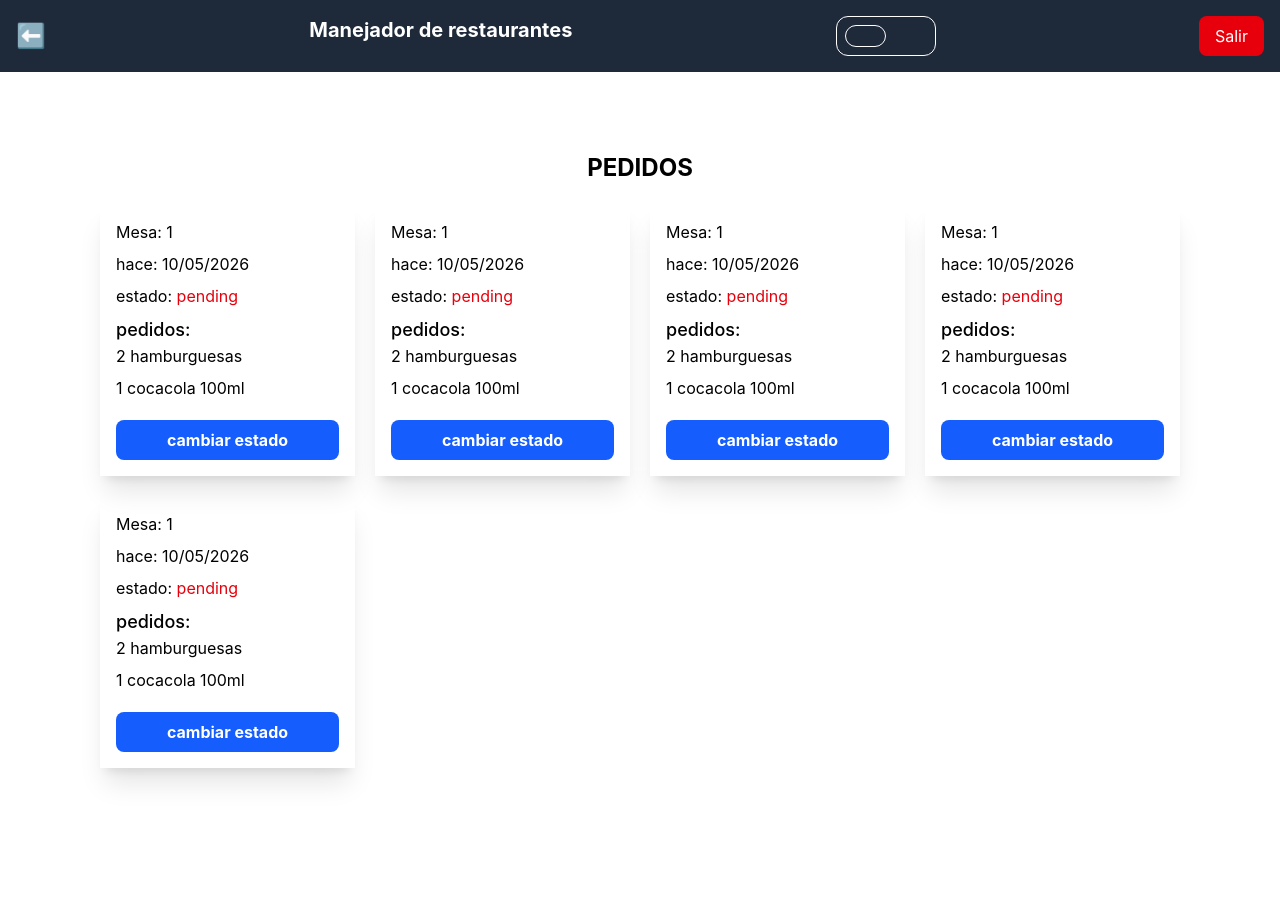
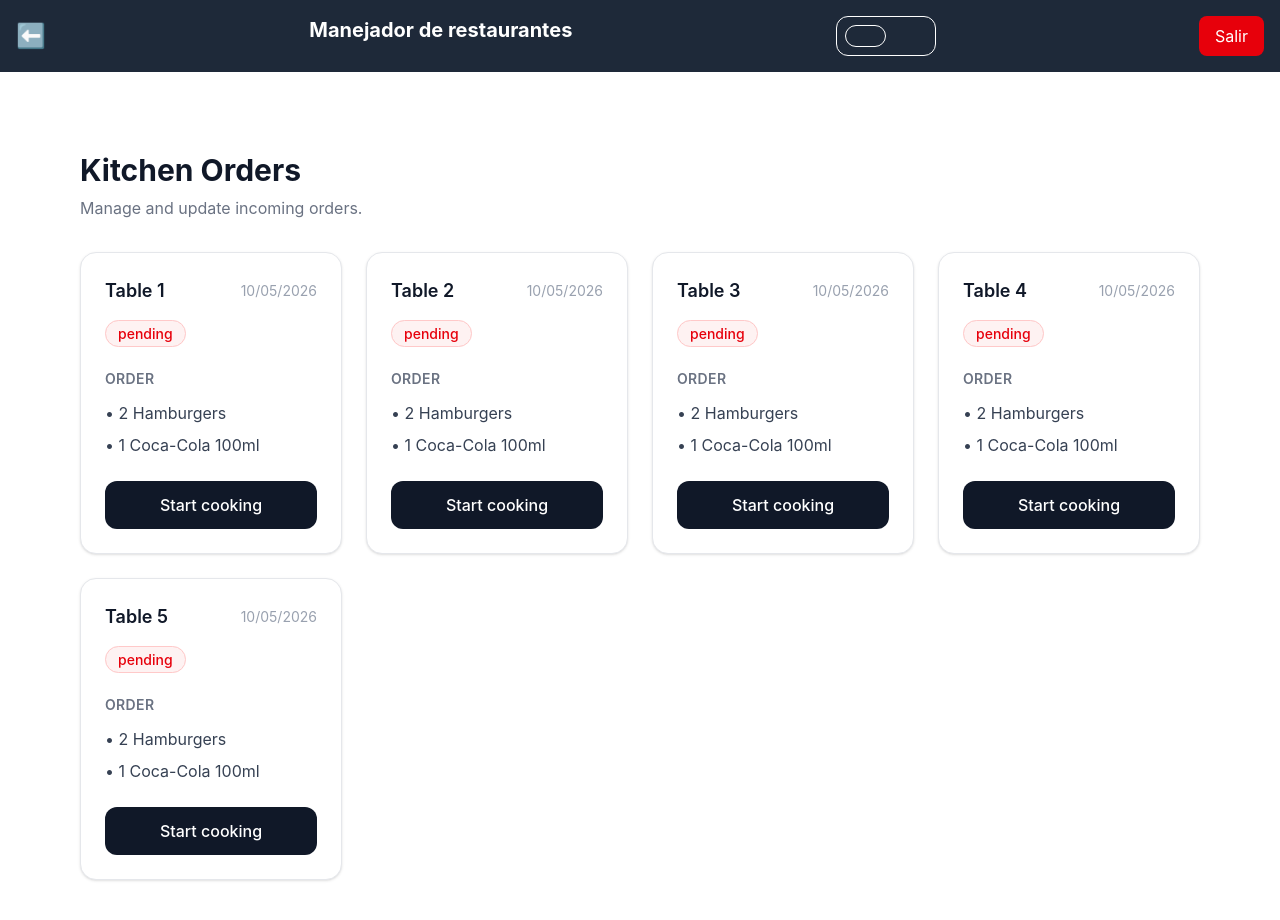
Before and after one commit to and1ru/restaurante-front, a React (Vite) app: page /private/chef in a window 1280 px wide. Shown: the top 920 px of the page. Built offline with nearby package versions, Linux system fonts and the light colour scheme.

Commit message:
se mejoro el estilo de los chefs

```diff
--- a/src/components/pedido-card-component.tsx
+++ b/src/components/pedido-card-component.tsx
@@ -12,30 +12,64 @@ export const CardPedido = ({ mesa, date }: Props) => {
   const [estadoPedido, setEstadoPedido] = useState<EstadoPedido>("pending");
 
   function handleClick() {
-    if(estadoPedido === "pending"){
-        setEstadoPedido("cooking")
+    if (estadoPedido === "pending") {
+      setEstadoPedido("cooking");
     }
 
-    if(estadoPedido === "cooking"){
-        setEstadoPedido("ready")
+    if (estadoPedido === "cooking") {
+      setEstadoPedido("ready");
     }
   }
 
+  const statusStyle = {
+    pending: "bg-red-50 text-red-600 border-red-200",
+    cooking: "bg-amber-50 text-amber-600 border-amber-200",
+    ready: "bg-green-50 text-green-600 border-green-200",
+  };
+
   return (
-    <div key={mesa} className="shadow-xl shadow-gray w-full p-4 flex flex-col gap-2 ">
-      <p>Mesa: {mesa}</p>
-      <p>hace: {date}</p>
-      <p>estado: <span  className={`${estadoPedido === "pending" ? "text-red-600" : estadoPedido === "cooking" ? "text-yellow-500" : "text-green-500" }`}>{estadoPedido}</span></p>
-      <div>
-        <p className="font-medium text-lg">pedidos:</p>
-        <ul className="flex flex-col gap-2">
-          <li>2 hamburguesas</li>
-          <li>1 cocacola 100ml</li>
+    <article className="rounded-2xl border border-gray-200 bg-white p-6 shadow-sm transition hover:shadow-md">
+      <div className="flex items-center justify-between">
+        <h2 className="text-lg font-semibold text-gray-900">
+          Table {mesa}
+        </h2>
+
+        <span className="text-sm text-gray-400">{date}</span>
+      </div>
+
+      <div className="mt-4">
+        <span
+          className={`rounded-full border px-3 py-1 text-sm font-medium ${statusStyle[estadoPedido]}`}
+        >
+          {estadoPedido}
+        </span>
+      </div>
+
+      <div className="mt-6">
+        <h3 className="mb-3 text-sm font-semibold uppercase tracking-wide text-gray-500">
+          Order
+        </h3>
+
+        <ul className="space-y-2 text-gray-700">
+          <li>• 2 Hamburgers</li>
+          <li>• 1 Coca-Cola 100ml</li>
         </ul>
       </div>
-      <button
-      className={`mt-3 p-2 rounded-lg w-full text-white font-bold ${estadoPedido === "pending" ? "bg-blue-600" : estadoPedido === "cooking" ? "bg-green-500" : "hidden" }`}
-      onClick={handleClick}>cambiar estado</button>
-    </div>
+
+      {estadoPedido !== "ready" && (
+        <button
+          onClick={handleClick}
+          className={`mt-6 w-full rounded-xl py-3 font-medium text-white transition ${
+            estadoPedido === "pending"
+              ? "bg-gray-900 hover:bg-black"
+              : "bg-green-600 hover:bg-green-700"
+          }`}
+        >
+          {estadoPedido === "pending"
+            ? "Start cooking"
+            : "Mark as ready"}
+        </button>
+      )}
+    </article>
   );
 };
--- a/src/page/chef-page.tsx
+++ b/src/page/chef-page.tsx
@@ -2,15 +2,21 @@ import { CardPedido } from "../components/pedido-card-component";
 
 export const ChefPage = () => {
   return (
-    <>
-        <h1 className="text-center text-2xl font-bold ">PEDIDOS</h1>
-        <section className="p-5 mb-10 flex flex-col gap-5 md:grid md:grid-cols-2 xl:grid-cols-4">
-          <CardPedido mesa={1} estado="pendiente" date="10/05/2026" />
-          <CardPedido mesa={1} estado="pendiente" date="10/05/2026" />
-          <CardPedido mesa={1} estado="pendiente" date="10/05/2026" />
-          <CardPedido mesa={1} estado="pendiente" date="10/05/2026" />
-          <CardPedido mesa={1} estado="pendiente" date="10/05/2026" />
-        </section>
-    </>
+    <div className="space-y-8">
+      <div>
+        <h1 className="text-3xl font-bold text-gray-900">Kitchen Orders</h1>
+        <p className="mt-2 text-gray-500">
+          Manage and update incoming orders.
+        </p>
+      </div>
+
+      <section className="grid gap-6 sm:grid-cols-2 xl:grid-cols-4">
+        <CardPedido mesa={1} estado="pendiente" date="10/05/2026" />
+        <CardPedido mesa={2} estado="pendiente" date="10/05/2026" />
+        <CardPedido mesa={3} estado="pendiente" date="10/05/2026" />
+        <CardPedido mesa={4} estado="pendiente" date="10/05/2026" />
+        <CardPedido mesa={5} estado="pendiente" date="10/05/2026" />
+      </section>
+    </div>
   );
 };
```
